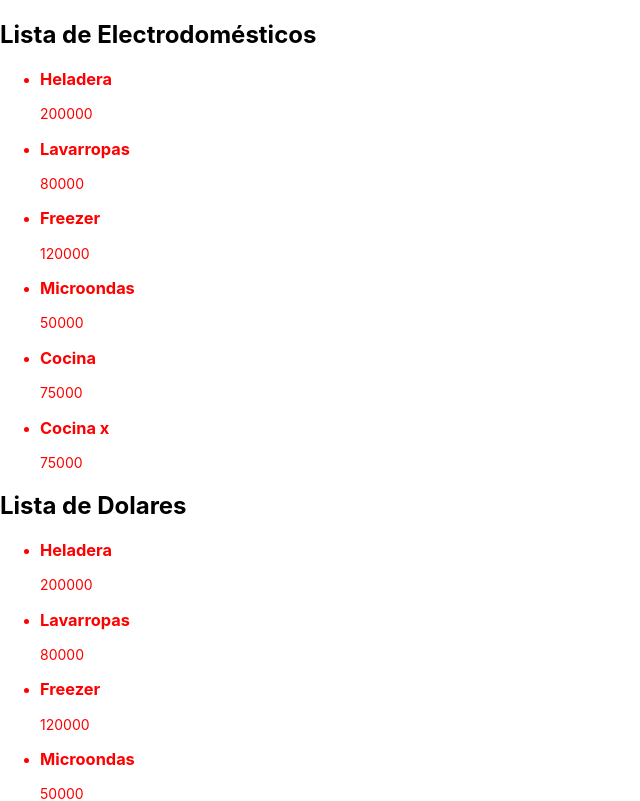
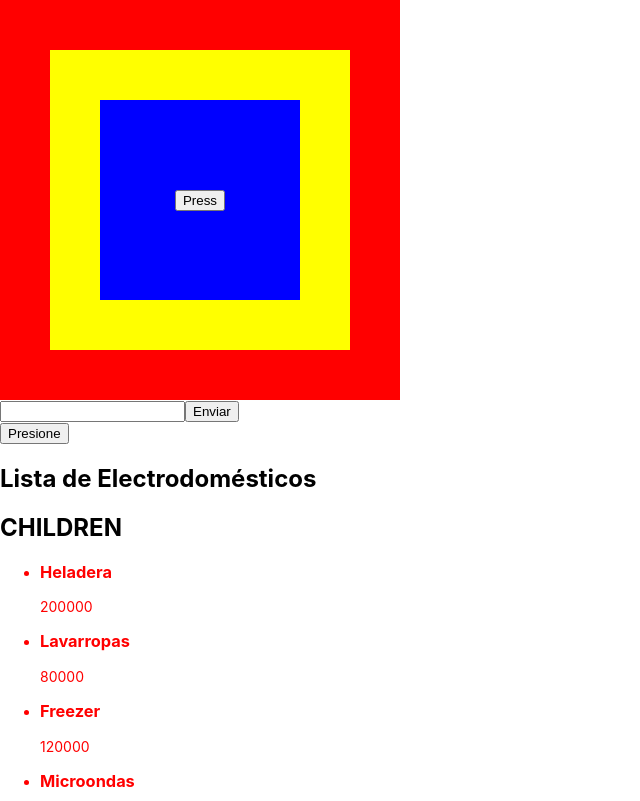
Before and after one commit to Academia-Numen/clases-react-0522, a JavaScript app: page / in a window 1280 px wide. Shown: the top 801 px of the page, without its empty margins (0-640 px from the left). Built offline with nearby package versions, Linux system fonts and the light colour scheme; the HTML template or start-up script is replaced by a standard one.

Commit message:
codigo clase 3

```diff
--- a/src/App.js
+++ b/src/App.js
@@ -1,6 +1,8 @@
 import Lista from "./components/Lista";
 
 function App() {
+
+  // PROX CLASE: Formulario de Reclamo
 
   const electrodomesticos = [
     { nombre: 'Heladera', precio: 200000, color: 'Blanca' },
@@ -11,19 +13,70 @@ function App() {
     { nombre: 'Cocina x', precio: 75000, color: 'Negro' },
   ];
 
-  const dolares = [
-    { nombre: 'Heladera', precio: 200000, color: 'Blanca' },
-    { nombre: 'Lavarropas', precio: 80000, color: 'Blanco' },
-    { nombre: 'Freezer', precio: 120000, color: 'Gris' },
-    { nombre: 'Microondas', precio: 50000, color: 'Negro' },
-    { nombre: 'Cocina', precio: 75000, color: 'Negro' },
-    { nombre: 'Cocina x', precio: 75000, color: 'Negro' },
-  ];
+  const eventHandler = (event) => {
+    console.log('Evento', event);
+    console.log('Target', event.target);
+  }
+
+  const submitHandler = (e) => {
+    e.preventDefault();
+    console.log(e);
+  }
+
+  const flexStyles = {
+    display: 'flex',
+    justifyContent: 'center',
+    alignItems: 'center',
+  }
+
+  const styles = {
+    div1: {
+      ...flexStyles,
+      backgroundColor: 'red',
+      width: 400,
+      height: 400,
+    },
+    div2: {
+      ...flexStyles,
+      backgroundColor: 'yellow',
+      width: 300,
+      height: 300,
+    },
+    div3: {
+      ...flexStyles,
+      backgroundColor: 'blue',
+      width: 200,
+      height: 200,
+    }
+  }
+
+  function cambiarFondo(e) {
+    e.target.style.background = 'green'
+  }
+
+  function detenerLaPropagacion(e) {
+    e.stopPropagation();
+  }
 
   return (
     <>
-      <Lista items={electrodomesticos} title="Lista de Electrodomésticos" />
-      <Lista items={dolares} title="Lista de Dolares" />
+      <div style={styles.div1} onClick={cambiarFondo}>
+        <div style={styles.div2} onClick={detenerLaPropagacion}>
+          <div style={styles.div3}>
+            <button>Press</button>
+          </div>
+        </div>
+      </div>
+
+      <form onSubmit={submitHandler}>
+        <input type="text" />
+        <input type="submit" value="Enviar" />
+      </form>
+
+      <button onClick={eventHandler}>Presione</button>
+      <Lista items={electrodomesticos} title="Lista de Electrodomésticos">
+        <h2>CHILDREN</h2>
+      </Lista>
     </>
   );
 }
--- a/src/components/Lista.js
+++ b/src/components/Lista.js
@@ -1,12 +1,12 @@
 import Titulo from "./Titulo";
 
 const Lista = (props) => {
-    console.log('Titulo:', props.title);
-    console.log('Items:', props.items);
 
     return (
         <>
             <Titulo title={props.title} />
+
+            {props.children}
 
             <ul style={{ fontSize: 14, color: 'red' }}>
                 {props.items.map((item, index) => (
```
